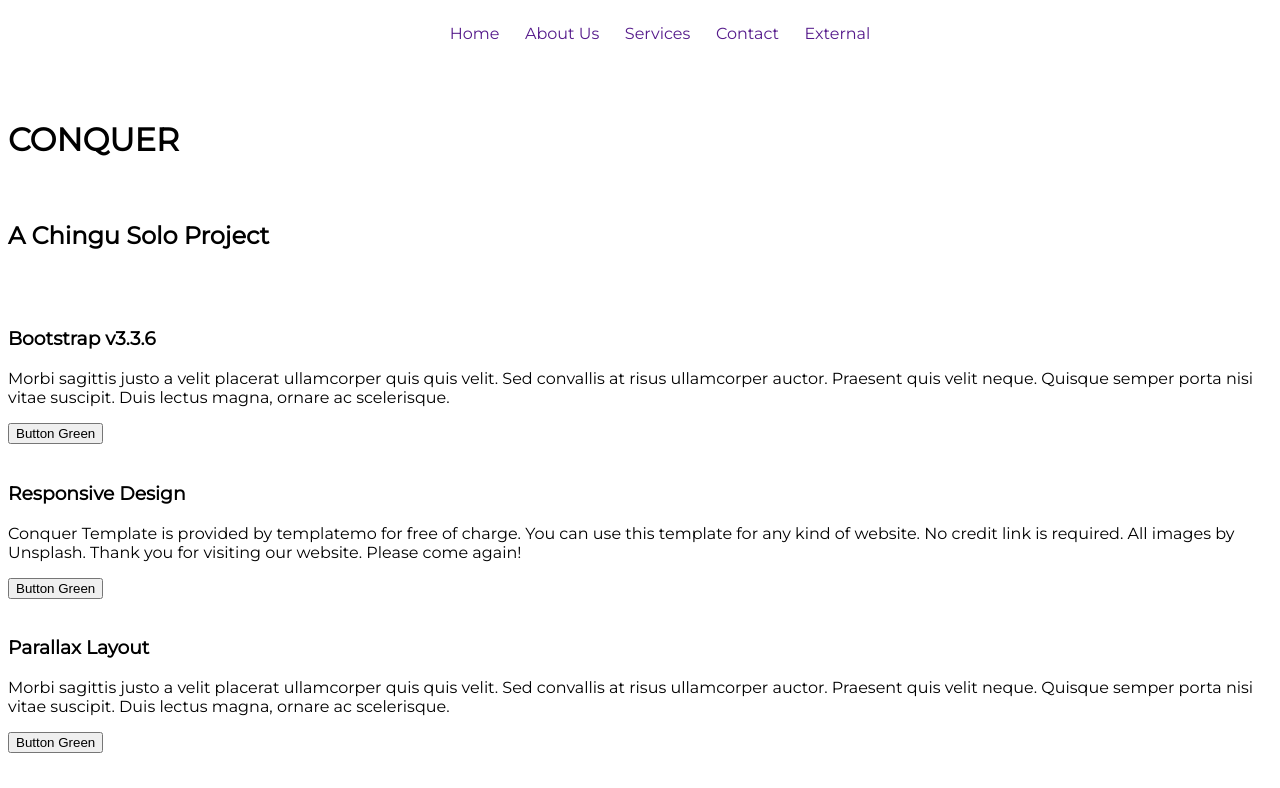
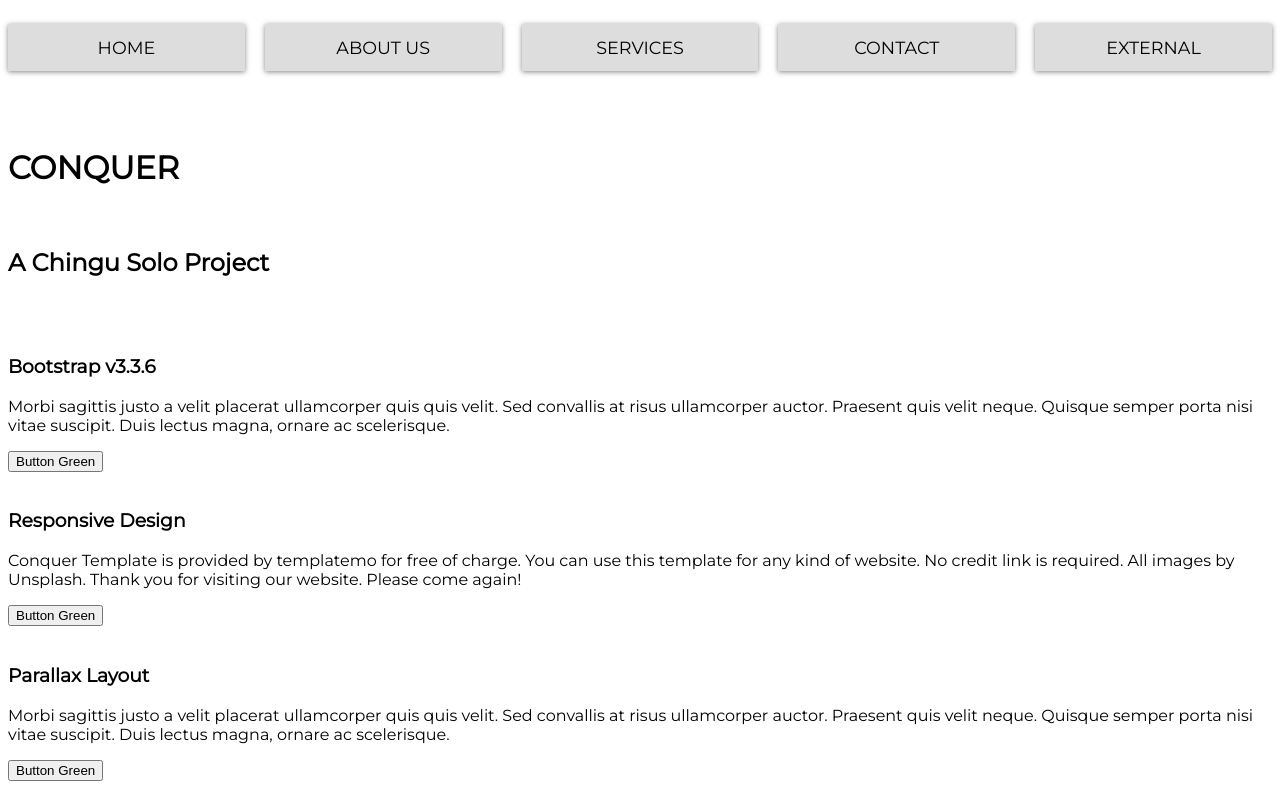
Before and after one commit to ADevCalledMo/ChinguSoloProj, a plain HTML site: page index.html in a window 1280 px wide. Shown: the top 788 px of the page. Drawn offline with Linux system fonts and the light colour scheme.

Commit message:
more CSS developments

```diff
--- a/style.css
+++ b/style.css
@@ -19,16 +19,31 @@ html {
 
 /* NAVIGATION */
 
+.main-nav {
+    color: var(--dark);
+}
+
 .main-nav ul {
-    display: flex;
-    justify-content: center;
-    align-items: center;
-    padding 20px;
+    display: grid;
+    grid-gap: 20px;
+    padding: 0;
     list-style: none;
+    grid-template-columns: repeat(5, 1fr);
 }
 
 .main-nav a {
+    background: var(--primary);
+    display: block;
     text-decoration: none;
     padding: 0.8rem;
+    text-align: center;
+    color: var(--dark);
+    text-transform: uppercase;
+    font-size: 1.1rem;
+    box-shadow: var(--shadow);
+}
 
+.main-nav a:hover {
+    background: var(--dark);
+    color:var(--light);
 }
```
